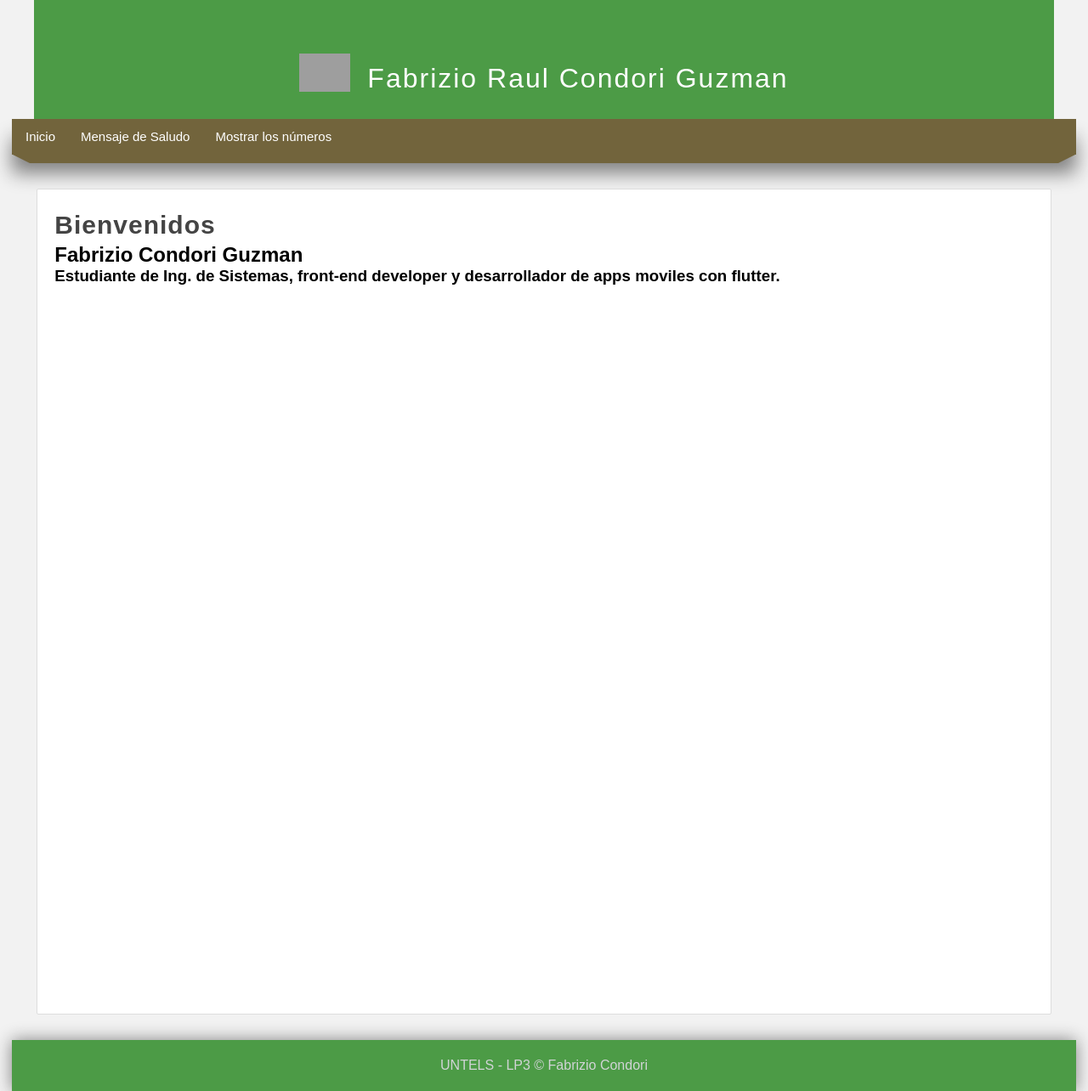
After one commit to Fabrizio99/practica-django, a Django app: page /saludo/ in a window 1280 px wide. The commit adds this page. Shown: the whole page at 85% size. Run offline with Django 3.2, Linux system fonts and the light colour scheme; grey boxes are pictures that could not be loaded.

Commit message:
new changes uploaded

```diff
--- a/miapp/templates/layout.html
+++ b/miapp/templates/layout.html
@@ -24,6 +24,12 @@
             <li>
                 <a href="/inicio">Inicio</a>
             </li>
+            <li>
+                <a href="/saludo">Mensaje de Saludo</a>
+            </li>
+            <li>
+                <a href="/rango">Mostrar los números</a>
+            </li>
         </ul>
     </nav>
     <div class="barra">
--- /dev/null
+++ b/miapp/templates/saludo.html
@@ -0,0 +1,10 @@
+{% extends 'layout.html' %}
+{% block title %}
+    saludo
+{% endblock %}
+{% block content %}
+{{block.super}}
+<h1 class="title">Bienvenidos</h1>
+<h2>Fabrizio Condori Guzman</h2>
+<h3>Estudiante de Ing. de Sistemas, front-end developer y desarrollador de apps moviles con flutter.</h3>
+{% endblock %}
--- a/practica/urls.py
+++ b/practica/urls.py
@@ -21,4 +21,6 @@ urlpatterns = [
     path('admin/', admin.site.urls),
     path('', views.index,name="index"),
     path('inicio/',views.index,name="inicio"),
+    path('inicio/',views.index,name="inicio"),
+    path('saludo/',views.saludo,name="saludo")
 ]
```
